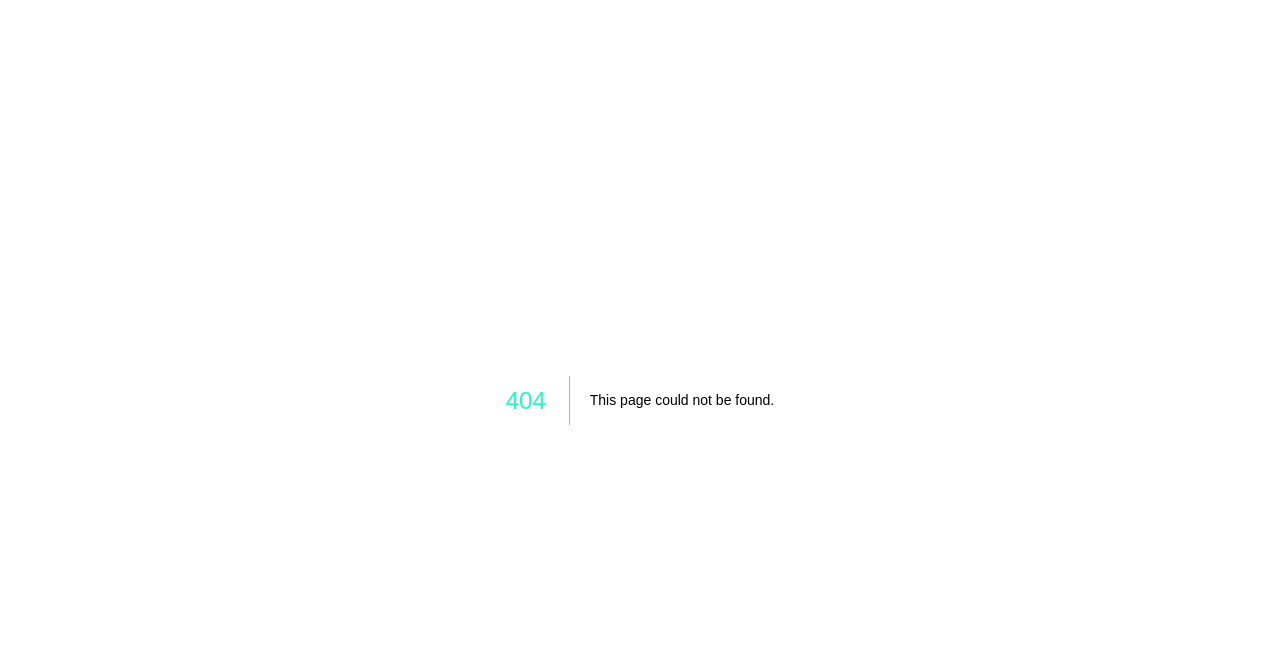
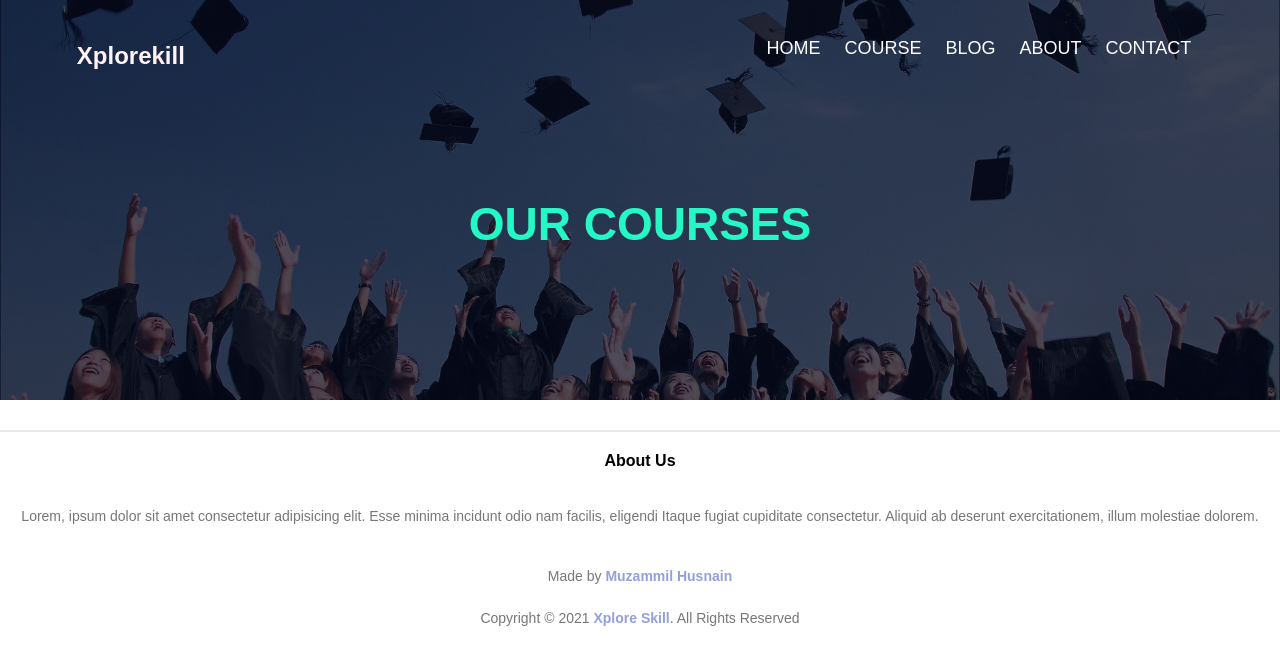
Before and after one commit to muzammilpro/Figma_To_NextJs, a Next.js app: page /COURSE in a window 1280 px wide. Before the commit this address had no page. Shown: the top 664 px of the page. Built offline with nearby package versions, Linux system fonts and the light colour scheme.

Commit message:
DO Some Changes

```diff
--- /dev/null
+++ b/app/COURSE/page.js
@@ -0,0 +1,17 @@
+import React from 'react'
+import Navbar from '../(Components)/Navbar/Navbar'
+import Footer from '../(Components)/Footer/Footer'
+
+export default function page() {
+  return (
+    <>
+      <section class="Sub-header">
+              <Navbar/>
+        <h1>Our Courses</h1>
+    </section>
+
+
+    <Footer/>
+    </>
+  )
+}
```
